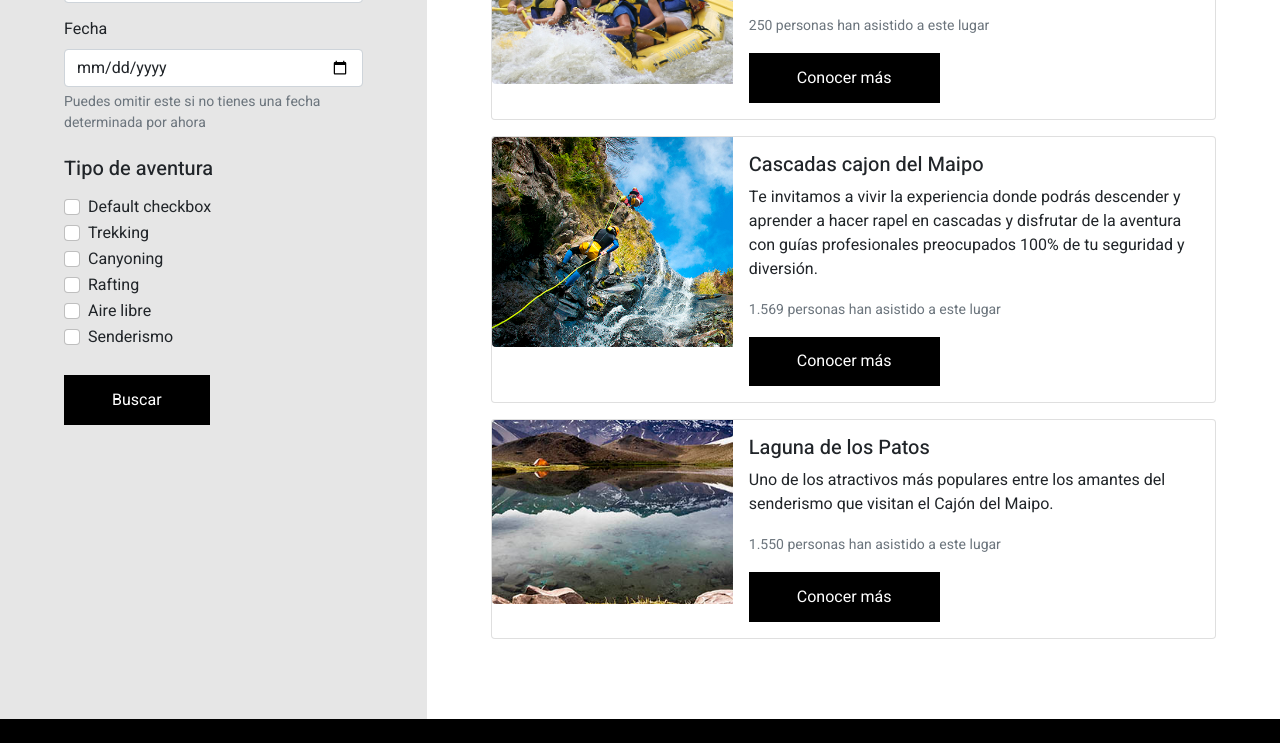
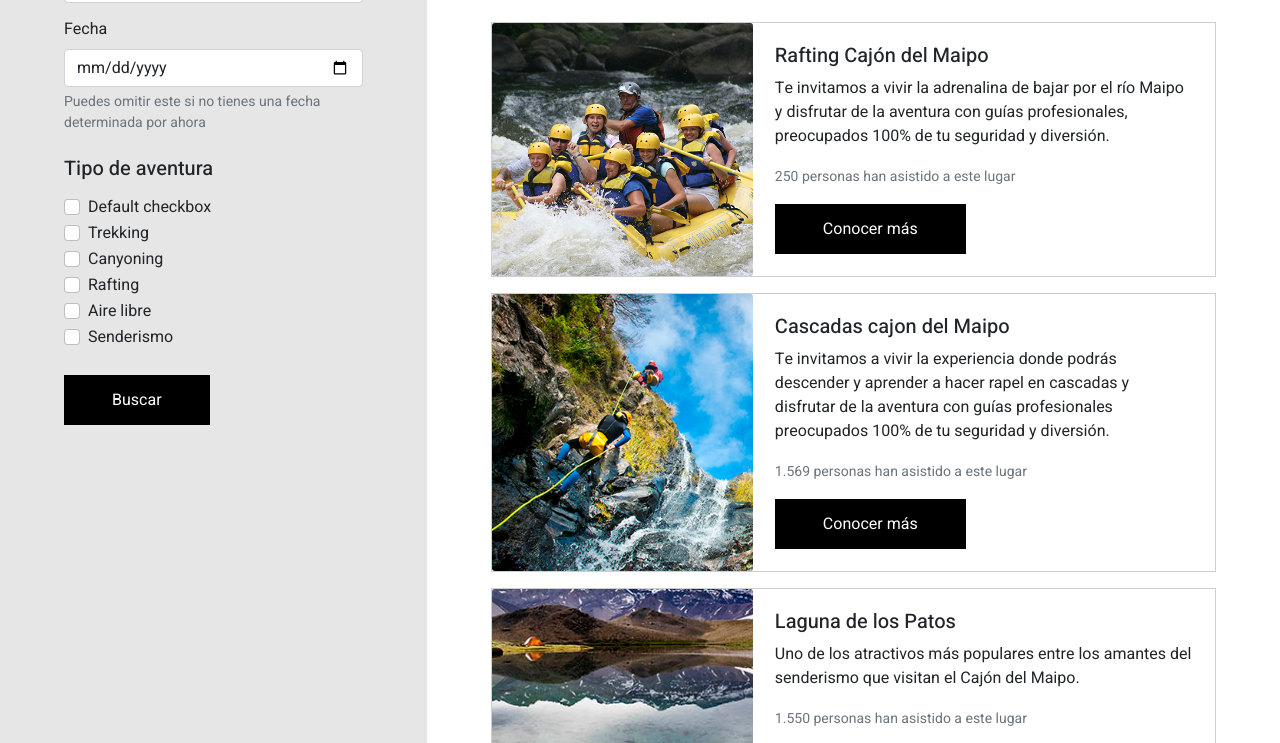
Before and after one commit to Isa-V/Vera-DeporteAventura, a website: page pages/descubre.html in a window 1280 px wide. Shown: the part 524-1267 px from the top of the page. Drawn offline with nearby package versions, Linux system fonts and the light colour scheme.

Commit message:
se reemplazaron las cards de descubre que antes estaban en boostrap por cards creadas propias

```diff
--- a/pages/descubre.html
+++ b/pages/descubre.html
@@ -132,8 +132,44 @@
         </div>
 
         <div class="col-lg-8 col-md-7 col-sm-12 descubreAventuras">
+            <div class="mb-5">
+                <h3>Resultados de busqueda para:</h3>
+                <h5>Chile, Región Metropolitana, Cajón del Maipo</h5>
+                <p class="text-muted">3 resultados para tu búsqueda</p>
+            </div>
 
-            <div class="card mb-3">
+            <div class="cardDescubre mb-3">
+                <div class="card-img" id="raftingCajonFoto"></div>
+                <div class="card-content">
+                    <h5 class="card-title">Rafting Cajón del Maipo</h5>
+                    <p class="card-text">
+                        Te invitamos a vivir la adrenalina de bajar por el río Maipo y disfrutar de la aventura con guías profesionales, preocupados 100% de tu seguridad y diversión.</p>
+                    <p class="card-text"><small class="text-muted">250 personas han asistido a este lugar</small></p>
+                    <a href="#" class="btn buttonBlack">Conocer más</a>
+                </div>
+            </div>
+
+            <div class="cardDescubre mb-3">
+                <div class="card-img" id="cascadasCajonFoto"></div>
+                <div class="card-content">
+                    <h5 class="card-title">Cascadas cajon del Maipo</h5>
+                    <p class="card-text">Te invitamos a vivir la experiencia donde podrás descender y aprender a hacer rapel en cascadas y disfrutar de la aventura con guías profesionales preocupados 100% de tu seguridad y diversión.</p>
+                    <p class="card-text"><small class="text-muted">1.569 personas han asistido a este lugar</small></p>
+                    <a href="#" class="btn buttonBlack">Conocer más</a>
+                </div>
+            </div>
+
+            <div class="cardDescubre mb-3">
+                <div class="card-img" id="lagunaPatosFoto"></div>
+                <div class="card-content">
+                    <h5 class="card-title">Laguna de los Patos</h5>
+                    <p class="card-text">Uno de los atractivos más populares entre los amantes del senderismo que visitan el Cajón del Maipo.</p>
+                    <p class="card-text"><small class="text-muted">1.550 personas han asistido a este lugar</small></p>
+                    <a href="#" class="btn buttonBlack">Conocer más</a>
+                </div>
+            </div>
+
+            <!-- <div class="card mb-3">
                 <div class="row g-0">
                     <div class="col-md-4">
                         <img src="../media/rafting-foto.jpg" class="img-fluid rounded-start" alt="Imagen Rafting Cajón del Maipo">
@@ -180,7 +216,7 @@
                         </div>
                     </div>
                 </div>
-            </div>
+            </div> -->
 
 
 
--- a/scss/_media-querys.scss
+++ b/scss/_media-querys.scss
@@ -8,6 +8,21 @@
     .seccionImg2 {
         display: none;
     }
+
+    .cardDescubre {
+        flex-direction: column;
+    }
+
+    .card-img{
+        width: 100% !important;
+        height: 300px;
+    }
+
+    .card-content {
+        width: 100% !important;
+    }
+
+
 
 }
 
@@ -44,4 +59,5 @@
     .descubreBuscadorImg {
         padding: 8rem 3rem 3rem 3rem;
     }
+
 }
--- a/scss/main.scss
+++ b/scss/main.scss
@@ -16,6 +16,7 @@
 }
 
 nav {
+
     a {
         margin: 2px 5px 2px 5px;
     }
@@ -241,21 +242,45 @@ $mainsStyles:(
 .descubreAventuras{
     padding: 5%
 }
-.cardBuscarAventura{
-    background-color: #e6e6e6;
+
+.cardDescubre {
     display: flex;
-    margin-bottom: 1rem;
+    border-style: solid;
+    border-width: 1px;
+    border-color: #cecece;
+
 }
-.cardBuscarAventuraImg{
-    width: 30%;
-    height: 100%;
-    background-image:url(../media/mano-compas.jpg);
+
+.card-img{
+    width: 40%;
+    background-color: #000000;
+}
+
+.card-content {
+    width: 70%;
+    padding: 3%;
+}
+
+#cascadasCajonFoto{
+    background-image: url(../media/cascada-foto.jpg);
     background-position: map-get($mainsStyles, bgPos);
     background-repeat: map-get($mainsStyles, bgRep);
     background-size: map-get($mainsStyles, bgSize);
-    margin-right: 0.5rem;
 }
 
+#raftingCajonFoto{
+    background-image: url(../media/rafting-foto.jpg);
+    background-position: map-get($mainsStyles, bgPos);
+    background-repeat: map-get($mainsStyles, bgRep);
+    background-size: map-get($mainsStyles, bgSize);
+}
+
+#lagunaPatosFoto{
+    background-image: url(../media/laguna-los-patos-foto.jpg);
+    background-position: map-get($mainsStyles, bgPos);
+    background-repeat: map-get($mainsStyles, bgRep);
+    background-size: map-get($mainsStyles, bgSize);
+}
 
 
 
```
Also changed, not shown: css/main.css.
